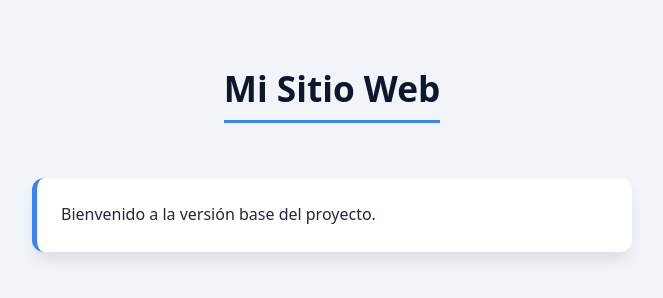
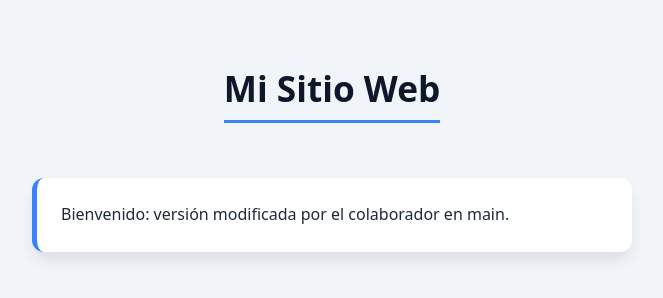
Before and after one commit to inigoablitss/Proyecto-Web-Ejemplo, a plain HTML site: page index.html in a window 1280 px wide. Shown: the whole page, without its empty margins (308-971 px from the left). Drawn offline with Linux system fonts and the light colour scheme.

Commit message:
Cambio realizado en main por colaborador

```diff
--- a/index.html
+++ b/index.html
@@ -10,7 +10,7 @@
     <h1>Mi Sitio Web</h1>
   </header>
   <main>
-    <p id="mensaje">Bienvenido a la versión base del proyecto.</p>
+    <p id="mensaje">Bienvenido: versión modificada por el colaborador en main.</p>
   </main>
 </body>
 </html>
```
